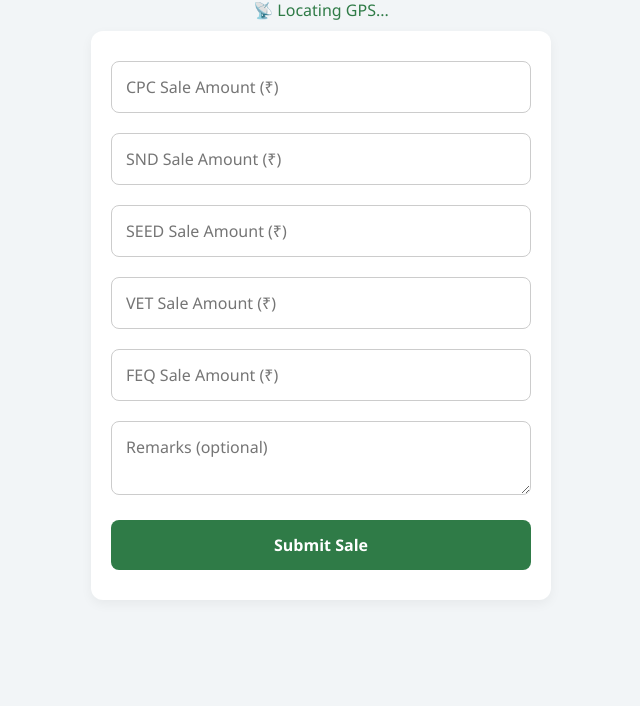
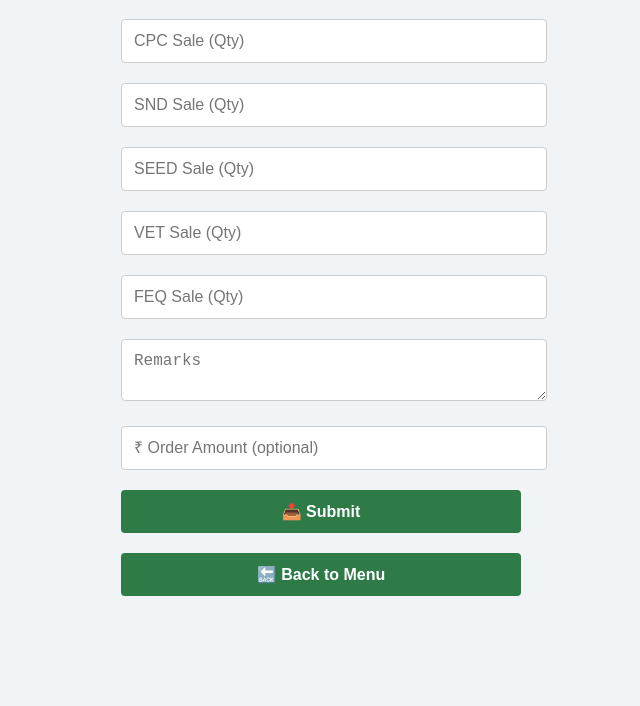
Before and after one commit to E-Sankalp/html-starter, a website: page sale.html in a window 1280 px wide. Shown: the part 94-800 px from the top of the page, without its empty margins (319-959 px from the left). Drawn offline with Linux system fonts and the light colour scheme; no server answers.

Commit message:
sale.html

```diff
--- a/sale.html
+++ b/sale.html
@@ -1,124 +1,102 @@
 <!DOCTYPE html>
 <html lang="en">
 <head>
-  <meta charset="UTF-8">
-  <title>Sale Entry | Sankalp</title>
-  <meta name="viewport" content="width=device-width, initial-scale=1, maximum-scale=1">
+  <meta charset="UTF-8" />
+  <meta name="viewport" content="width=device-width, initial-scale=1.0"/>
+  <title>💼 Sales Entry</title>
   <style>
-    * { box-sizing: border-box; }
     body {
       font-family: 'Segoe UI', sans-serif;
-      margin: 0;
-      padding: 0;
-      background: #f2f5f7;
-      color: #333;
-    }
-    .container {
-      padding: 20px;
-      max-width: 500px;
-      margin: 0 auto;
+      background: #f0f4f7;
+      padding: 30px;
+      max-width: 400px;
+      margin: auto;
     }
     h2 {
       text-align: center;
       color: #2f7b47;
       margin-bottom: 20px;
     }
-    form {
-      background: #fff;
-      padding: 20px;
-      border-radius: 12px;
-      box-shadow: 0 4px 12px rgba(0,0,0,0.05);
-    }
     input, textarea, button {
       width: 100%;
-      padding: 14px;
+      padding: 12px;
       margin: 10px 0;
       font-size: 16px;
+      border-radius: 4px;
       border: 1px solid #ccc;
-      border-radius: 8px;
-      font-family: inherit;
     }
     button {
-      background: #2f7b47;
+      background-color: #2f7b47;
       color: white;
+      border: none;
       font-weight: bold;
-      border: none;
       cursor: pointer;
-      transition: background 0.3s;
     }
     button:hover {
-      background: #25663a;
-    }
-    #gps-status {
-      text-align: center;
-      color: #2f7b47;
-      margin-bottom: 10px;
-    }
-    @media (max-width: 480px) {
-      body, .container { padding: 10px; }
-      input, textarea, button { font-size: 15px; padding: 12px; }
+      background-color: #25663a;
     }
   </style>
 </head>
 <body>
-  <div class="container">
-    <h2>📦 Sale Entry</h2>
-    <div id="gps-status">📡 Locating GPS...</div>
+  <h2>💼 Sales Entry</h2>
 
-    <form id="saleForm">
-      <input type="number" name="cpcSale" placeholder="CPC Sale Amount (₹)">
-      <input type="number" name="sndSale" placeholder="SND Sale Amount (₹)">
-      <input type="number" name="seedSale" placeholder="SEED Sale Amount (₹)">
-      <input type="number" name="vetSale" placeholder="VET Sale Amount (₹)">
-      <input type="number" name="feqSale" placeholder="FEQ Sale Amount (₹)">
-      <textarea name="remarks" placeholder="Remarks (optional)"></textarea>
+  <form id="saleForm">
+    <input type="number" name="cpc" placeholder="CPC Sale (Qty)">
+    <input type="number" name="snd" placeholder="SND Sale (Qty)">
+    <input type="number" name="seed" placeholder="SEED Sale (Qty)">
+    <input type="number" name="vet" placeholder="VET Sale (Qty)">
+    <input type="number" name="feq" placeholder="FEQ Sale (Qty)">
+    <textarea name="remarks" placeholder="Remarks"></textarea>
+    <input type="number" name="orderAmount" placeholder="₹ Order Amount (optional)">
+    <button type="button" onclick="submitSale()">📤 Submit</button>
+    <button type="button" onclick="window.location.href='menu.html'">🔙 Back to Menu</button>
+  </form>
 
-      <button type="button" onclick="submitSale()">Submit Sale</button>
-    </form>
-  </div>
+  <script type="module">
+    import { initializeApp } from "https://www.gstatic.com/firebasejs/11.9.1/firebase-app.js";
+    import {
+      getAuth,
+      onAuthStateChanged
+    } from "https://www.gstatic.com/firebasejs/11.9.1/firebase-auth.js";
+    import {
+      getFirestore,
+      collection,
+      addDoc,
+      serverTimestamp
+    } from "https://www.gstatic.com/firebasejs/11.9.1/firebase-firestore.js";
 
-  <script>
-    let currentGPS = "";
+    const firebaseConfig = {
+      apiKey: "AIzaSyDIJWrLMbNAmNWqaaNfBYCV09K6T4m82yQ",
+      authDomain: "sankalp-tracker.firebaseapp.com",
+      projectId: "sankalp-tracker",
+      storageBucket: "sankalp-tracker.appspot.com",
+      messagingSenderId: "795190822544",
+      appId: "1:795190822544:web:cf5b9dd4f083ba2c76fa15"
+    };
 
-    function getLocation() {
-      if (!navigator.geolocation) {
-        document.getElementById('gps-status').innerText = '❌ GPS not supported';
-        return;
+    const app = initializeApp(firebaseConfig);
+    const db = getFirestore(app);
+    const auth = getAuth(app);
+
+    let currentUser = null;
+
+    onAuthStateChanged(auth, (user) => {
+      if (!user) {
+        window.location.href = "login.html";
+      } else {
+        currentUser = user;
       }
-      navigator.geolocation.getCurrentPosition(
-        pos => {
-          currentGPS = `${pos.coords.latitude},${pos.coords.longitude}`;
-          document.getElementById('gps-status').innerText = '📍 Location captured';
-        },
-        err => {
-          document.getElementById('gps-status').innerText = '❌ Unable to fetch GPS';
-        }
-      );
-    }
+    });
 
     async function submitSale() {
-      const empCode = localStorage.getItem("empCode");
-      if (!empCode || !currentGPS) {
-        return alert("❗ Missing employee code or GPS location.");
-      }
+      const form = document.getElementById("saleForm");
+      const data = Object.fromEntries(new FormData(form).entries());
+      data.timestamp = serverTimestamp();
 
-      const form = document.getElementById("saleForm");
-      const formData = new FormData(form);
-      formData.append("type", "sale");
-      formData.append("empCode", empCode);
-      formData.append("location", currentGPS);
-
-      const res = await fetch("https://script.google.com/macros/s/AKfycbzemJVUlSXwcTnh09SlsrIfpq_-2r-a5O-9eydzTthp0xVGjW9uezw1R2uyN2zzDO5p3Q/exec", {
-        method: "POST",
-        body: formData
-      });
-
-      const text = await res.text();
-      alert(text);
+      await addDoc(collection(db, `sales/${currentUser.uid}/salesLogs`), data);
+      alert("✅ Sales entry submitted");
       form.reset();
     }
-
-    window.onload = getLocation;
   </script>
 </body>
 </html>
```
